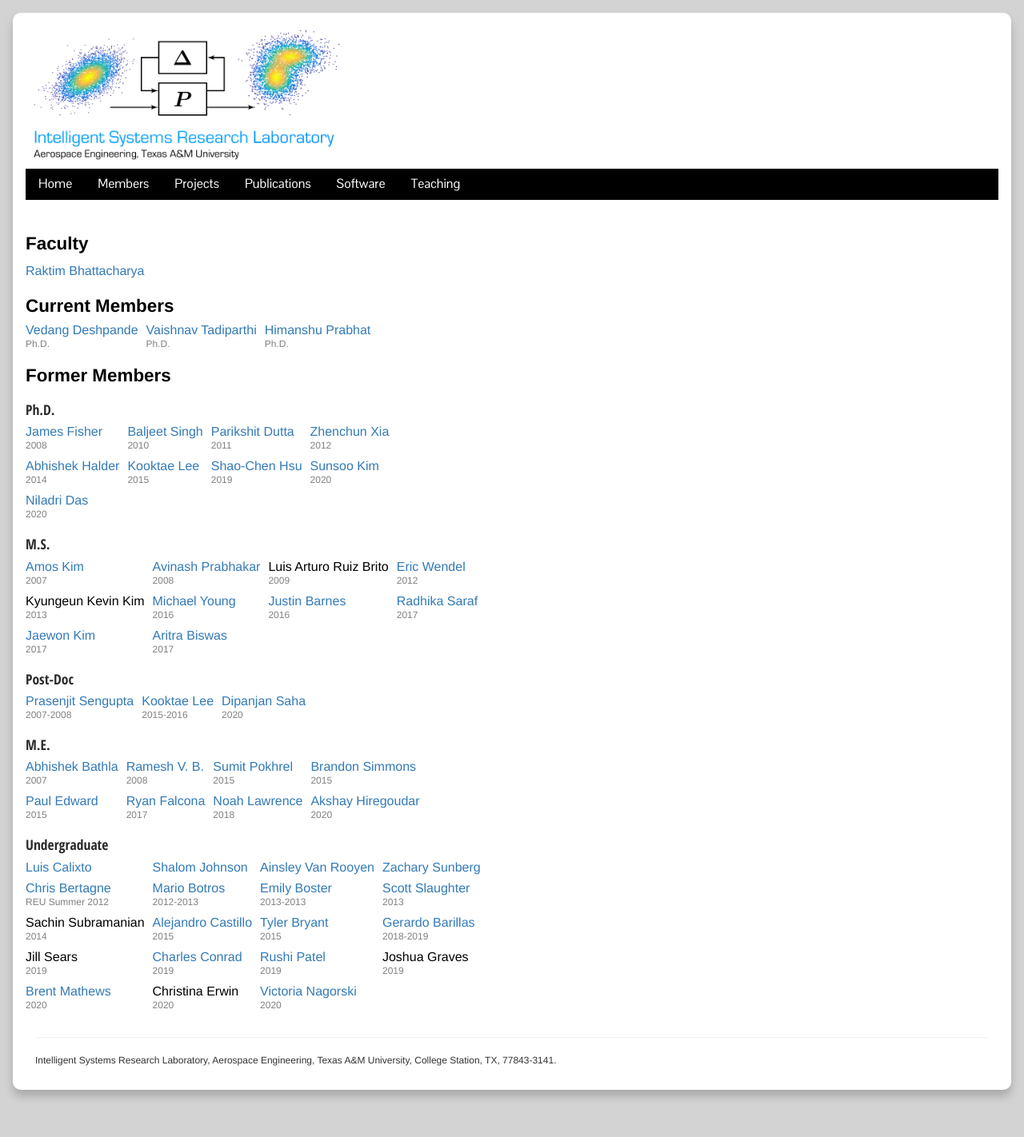
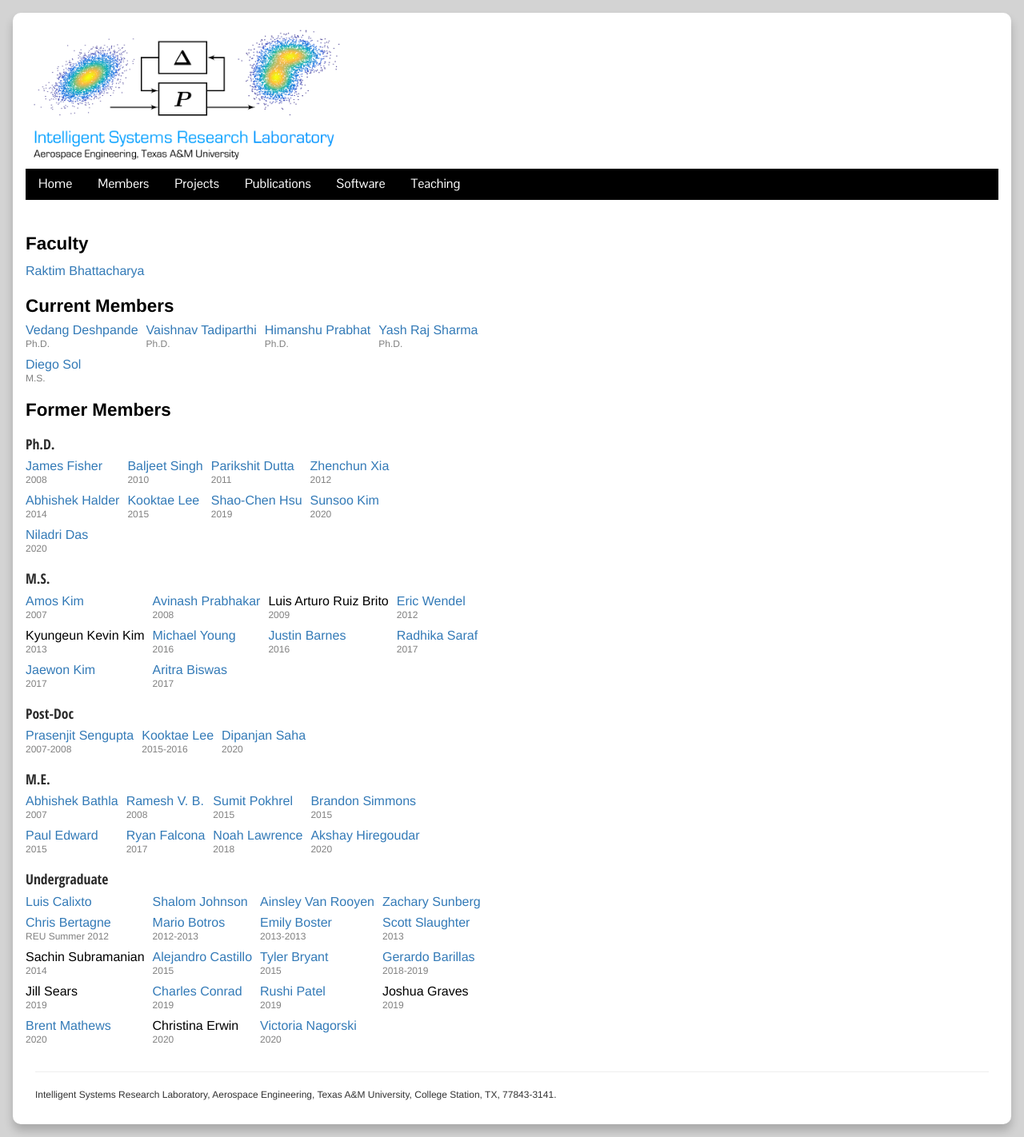
Before and after one commit to isrlab/isrlab.github.io, a Jekyll site: the page built from members.md, in a window 1280 px wide. Shown: the whole page at 80% size. Built offline with Jekyll 4.4.1, drawn with Linux system fonts in a browser that asks for light colours; nearby versions of some CDN libraries; before the commit the page ends 1379 px from its top, so only the background shows below that.

Commit message:
New members

```diff
--- a/members.md
+++ b/members.md
@@ -13,6 +13,8 @@ permalink: /members.html
   <div><a href ="https://www.linkedin.com/in/vedang-deshpande"> Vedang Deshpande </a> <br> <year>Ph.D.</year></div>
   <div><a href ="https://www.linkedin.com/in/vaishnav-tadiparthi-0453b923"> Vaishnav Tadiparthi </a><br> <year>Ph.D.</year></div>
   <div><a href ="https://www.linkedin.com/in/himanshu-prabhat-2a5ba82b"> Himanshu Prabhat </a><br> <year>Ph.D.</year></div>
+  <div><a href ="https://www.linkedin.com/in/yash-raj-sharma-874835140/"> Yash Raj Sharma </a><br> <year>Ph.D.</year></div>
+  <div><a href ="https://www.linkedin.com/in/diego-sol-073bb1148/"> Diego Sol </a><br> <year>M.S.</year></div>
 </div>
 
 ## Former Members
```
